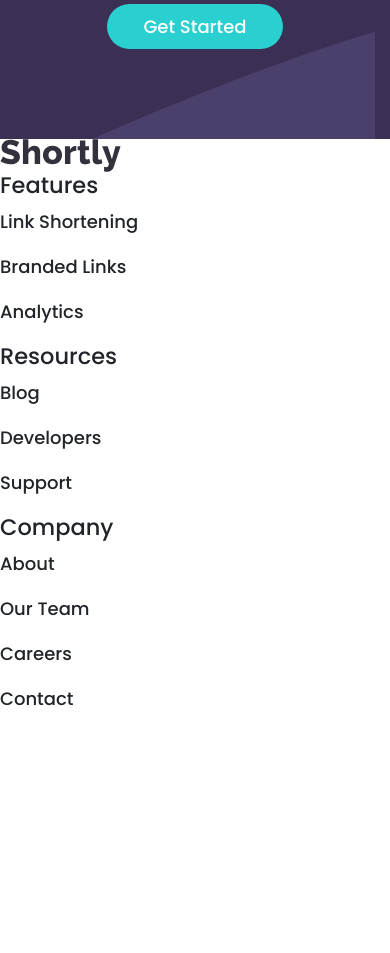
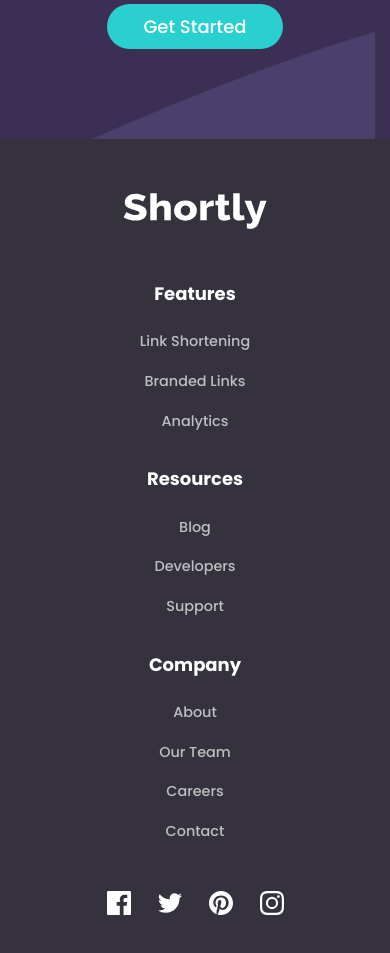
Before and after one commit to ZeenatLawal/Shortly, a React (Create React App) app: page / in a window 390 px wide. Shown: the part 2360-3313 px from the top of the page. Before the commit the page ends 3117 px from the top, so only its background shows below. Built offline with nearby package versions, Linux system fonts and the light colour scheme.

Commit message:
Style Footer section for mobile

```diff
--- a/src/components/Footer.js
+++ b/src/components/Footer.js
@@ -1,37 +1,40 @@
 import React from 'react';
-import logo from '../images/logo.svg';
+import logo from '../images/logo-white.svg';
 import facebook from '../images/icon-facebook.svg';
 import twitter from '../images/icon-twitter.svg';
 import pinterest from '../images/icon-pinterest.svg';
 import instagram from '../images/icon-instagram.svg';
+import '../styles/Footer.css';
 
 const Footer = () => (
-  <footer>
-    <img src={logo} alt="Shortly Logo" />
+  <footer className="footer">
+    <div className="main d-flex flex-column align-items-center">
+      <img src={logo} alt="Shortly Logo" className="footer-logo" />
       <div>
-      <h5>Features</h5>
+        <h6>Features</h6>
         <p>Link Shortening</p>
         <p>Branded Links</p>
         <p>Analytics</p>
       </div>
       <div>
-      <h5>Resources</h5>
+        <h6>Resources</h6>
         <p>Blog</p>
         <p>Developers</p>
         <p>Support</p>
       </div>
       <div>
-      <h5>Company</h5>
+        <h6>Company</h6>
         <p>About</p>
         <p>Our Team</p>
         <p>Careers</p>
         <p>Contact</p>
       </div>
-    <div>
-      <img src={facebook} alt="Facebook icon" />
-      <img src={twitter} alt="Twitter icon" />
-      <img src={pinterest} alt="Pinterest icon" />
-      <img src={instagram} alt="Instagram icon" />
+      <div className="pt-4 pb-5">
+        <img src={facebook} alt="Facebook icon" className="pe-4 footer-icon" />
+        <img src={twitter} alt="Twitter icon" className="pe-4 footer-icon" />
+        <img src={pinterest} alt="Pinterest icon" className="pe-4 footer-icon" />
+        <img src={instagram} alt="Instagram icon" className="footer-icon" />
+      </div>
     </div>
   </footer>
 );
--- /dev/null
+++ b/src/styles/Footer.css
@@ -0,0 +1,36 @@
+.footer {
+  background-color: var(--dark-blue);
+  color: white;
+  text-align: center;
+  padding-top: 3rem;
+}
+
+.footer-logo {
+  width: 8rem;
+  height: 2rem;
+  margin-bottom: 2rem;
+}
+
+.footer h6 {
+  padding-top: 1rem;
+  padding-bottom: 1rem;
+  font-weight: 700;
+}
+
+.footer p {
+  font-size: 0.8rem;
+  color: var(--gray);
+}
+
+.footer p:hover {
+  color: var(--cyan);
+}
+
+.footer-icon:hover {
+  filter:
+    invert(0.5)
+    sepia(1)
+    hue-rotate(180deg)
+    saturate(66)
+    brightness(49);
+}
```
Also changed, not shown: src/images/logo-white.svg (added). Lines whose indentation alone changed are shown as unchanged.
